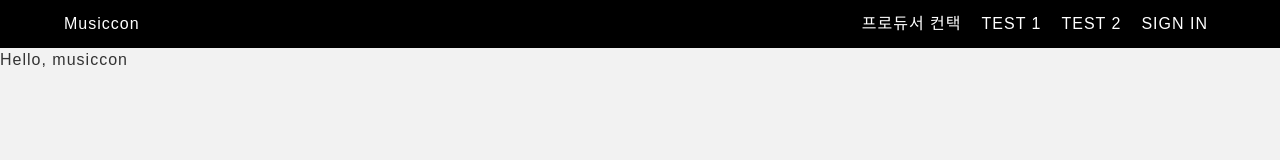
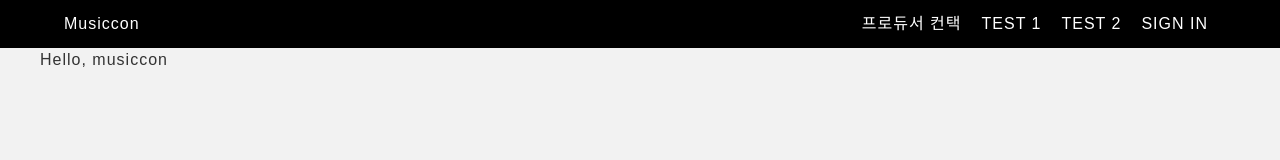
Before and after one commit to kino-duo/musiccon-fe, a React (Vite) app: page / in a window 1280 px wide. Shown: the top 160 px of the page. Built offline with nearby package versions, Linux system fonts and the light colour scheme; a web font is replaced by a local one.

Commit message:
✨ Feat : MainContainer container 구현

```diff
--- a/src/components/constants/breakPoints.ts
+++ b/src/components/constants/breakPoints.ts
@@ -3,5 +3,4 @@ export const breakPoints = {
   sm: 600,
   md: 900,
   lg: 1200,
-  xl: 1536,
 };
--- /dev/null
+++ b/src/components/containers/MainContainer.tsx
@@ -0,0 +1,7 @@
+import styled from "@emotion/styled";
+import { breakPoints } from "../constants/breakPoints";
+
+export const MainContainer = styled("div")({
+  maxWidth: breakPoints.lg,
+  margin: "auto",
+});
--- a/src/pages/AppRoutes.tsx
+++ b/src/pages/AppRoutes.tsx
@@ -5,14 +5,17 @@ import { Main } from "./Main";
 
 // Global Component
 import { MainHeader } from "../components/organisms/MainHeader";
+import { MainContainer } from "../components/containers/MainContainer";
 
 export const AppRoutes = () => {
   return (
     <>
       <MainHeader />
-      <ReactRoutes>
-        <Route path="/" element={<Main />} />
-      </ReactRoutes>
+      <MainContainer>
+        <ReactRoutes>
+          <Route path="/" element={<Main />} />
+        </ReactRoutes>
+      </MainContainer>
     </>
   );
 };
```
